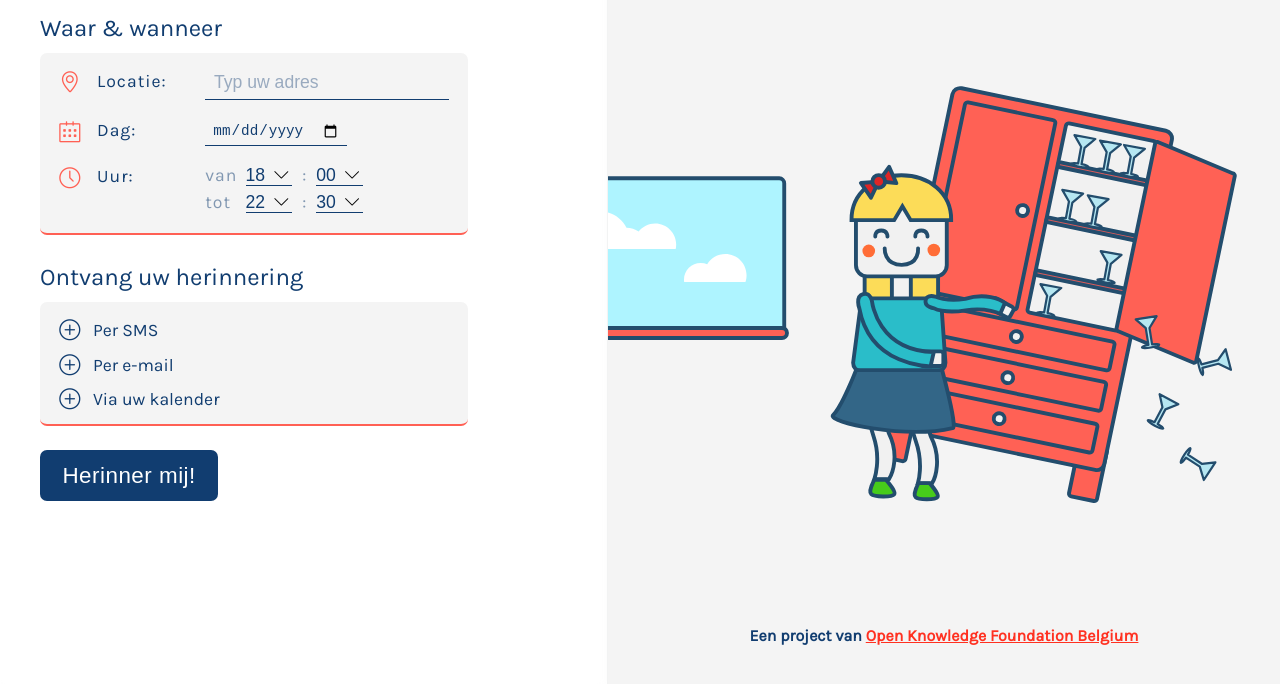
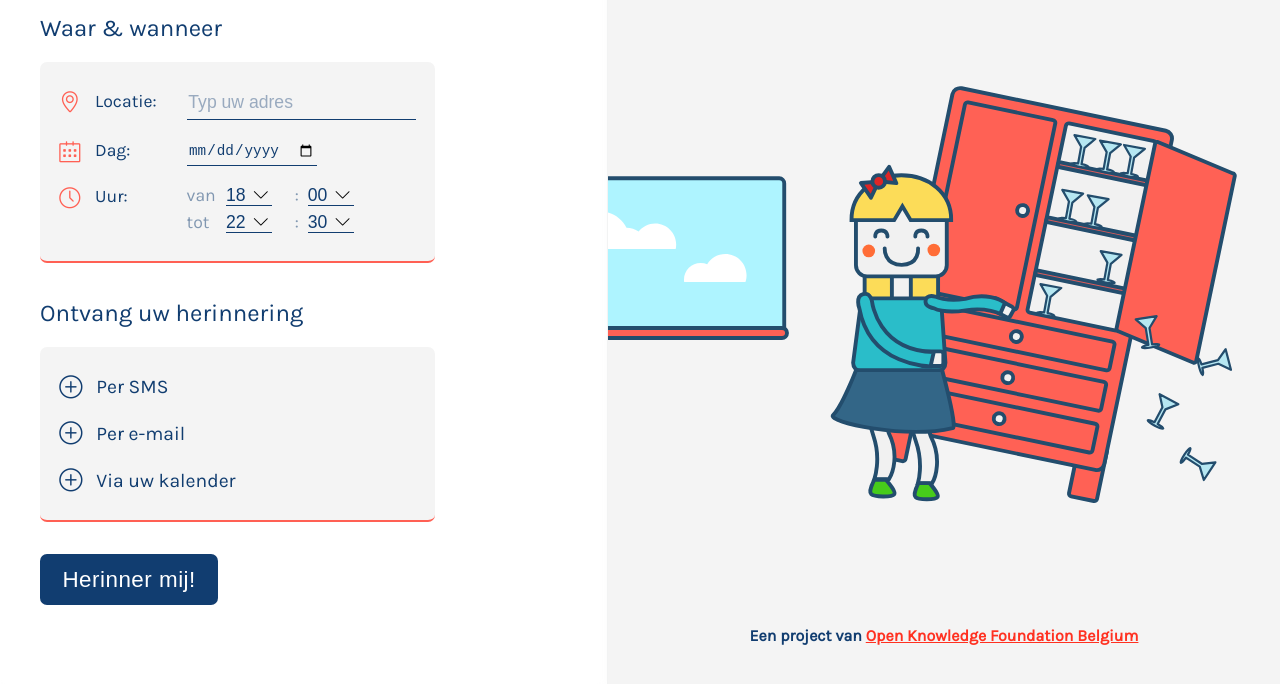
Before and after one commit to osoc16/kleinpas, a website: page index.html in a window 1280 px wide. Shown: the part 112-796 px from the top of the page. Drawn offline with nearby package versions, Linux system fonts and the light colour scheme; files that its build step writes are made by us from their sources.

Commit message:
Update design

```diff
--- a/assets/scss/_objects.form.scss
+++ b/assets/scss/_objects.form.scss
@@ -2,25 +2,50 @@
  * Form box
  */
 
-.form-box {
-    padding: 1em 1.5em;
-    @media (min-width: $bp2) {
-        padding: 2em 2.5em;
-    }
-    overflow: scroll;
-    box-shadow: inset -1px 0 0 0 rgba($gray, .5),
-                inset -3px 0 7px 0 rgba($gray, .1);
+.o-form-group {
+    display: block;
+    margin: 1em 0;
+    font-size: 1.1em;
 }
 
-.date-time {
-    border-radius: $radius;
-    background-color: $gray-light;
-    border-bottom: 2px solid $primary-red;
-    margin-bottom: 1.5em;
-    padding: .9em 1.2em 0;
+.o-form-control {
+    border: 0;
+    box-shadow: 0 1px $primary-blue-dark;
+    font-size: 1em;
+    color: $primary-blue-dark;
+    padding: .3em .1em;
+    background-color: transparent;
+    appearance: none;
+    display: block;
+
+    &:focus {
+        box-shadow: 0 2px $primary-blue-dark;
+        outline: none;
+        background-color: #fff;
+    }
 }
 
-.dt-icon {
+.o-form-controls-group {
+
+}
+
+.o-label {
+    vertical-align: top;
+    color: $primary-blue-dark;
+}
+
+.o-label-inbetween {
+    display: inline-block;
+    width: 2em;
+    color: $primary-blue-dark;
+    opacity: .5;
+}
+
+.o-label-inbetween--small {
+    width: .5em;
+}
+
+.o-label-icon {
     margin-right: .5em;
     font-size: 1.2em;
     position: relative;
@@ -28,45 +53,28 @@
     color: $primary-red;
 }
 
-.date-time * {
-    display: inline-block;
+.o-label--horizontal {
+    width: 7em;
 }
 
-.label-inbetween {
-    width: 2em;
-    color: $primary-blue-dark;
-    opacity: .5;
-}
+// horizontal form
 
-.label-inbetween-small {
-    width: .5em;
-    color: $primary-blue-dark;
-    opacity: .5;
-}
-
-.time-field {
-    font-size: 1.1em;
-    letter-spacing: 1px;
-    margin-bottom: 1em;
-    display: block;
-
-    .label {
-        width: 8em;
-        vertical-align: top;
+.o-form--horizontal {
+    .o-label,
+    .o-form-control,
+    .o-form-controls-group {
+        display: inline-block;
     }
 }
 
-.o-form-control {
-    border: 0;
-    box-shadow: 0 1px $primary-blue-dark;
-    font-size: 1em;
-    color: $primary-blue-dark;
-    padding: .3em .5em;
-    background-color: transparent;
-    appearance: none;
+// The following still needs to be sorted
 
-    &:focus {
-        box-shadow: 0 2px $primary-blue-dark;
+.form-box {
+    padding: 1em 1.5em;
+    @media (min-width: $bp2) {
+        padding: 2em 2.5em;
+        box-shadow: inset -1px 0 0 0 rgba($gray, .5),
+                    inset -3px 0 7px 0 rgba($gray, .1);
     }
 }
 
@@ -81,39 +89,12 @@ select + .select-arrow {
     }
 }
 
-.time-field input:focus {
-    outline: none;
-    background-color: #fff;
-}
-
 #tot {
     margin-left: .5em;
     margin-right: .5em;
 }
 
-.button-n-field {
-    flex: 1;
-    max-height: 270px;
-
-    &:first-child {
-        padding-right: 1em;
-    }
-
-    &:last-child {
-        padding-left: 1em;
-    }
-}
-
-#textme {
-    bottom: 150px;
-}
-
 .notification-medium {
-    background-color: $gray-light;
-    border-radius: $radius;
-    border-bottom: 2px solid $primary-red;
-    margin-bottom: 1.5em;
-    padding: .9em 1.2em .3em;
     color: $primary-blue-dark;
 }
 
--- /dev/null
+++ b/assets/scss/_objects.panel.scss
@@ -0,0 +1,14 @@
+/**
+ * Panel
+ */
+
+.o-panel {
+    margin: 1em 0 2em;
+    border-bottom: 2px solid $primary-red;
+
+    @media (min-width: $bp2) {
+        border-radius: $radius;
+        background-color: $gray-light;
+        padding: .5em 1.2em;
+    }
+}
--- a/assets/scss/_utilities.layout.scss
+++ b/assets/scss/_utilities.layout.scss
@@ -25,3 +25,7 @@
         flex: 1;
     }
 }
+
+.u-block {
+    display: block;
+}
--- a/assets/scss/styles.scss
+++ b/assets/scss/styles.scss
@@ -15,6 +15,7 @@
 
 @import 'objects.modal';
 @import 'objects.form';
+@import 'objects.panel';
 
 @import 'utilities.layout';
 
--- a/index.html
+++ b/index.html
@@ -33,33 +33,28 @@
                             <h1 class="tagline">Een oppas nodig?<br>Stel een herinnering in.</h1>
                             <h2 class="subtitle">Waar &amp; wanneer</h2>
 
-                            <div class="date-time">
-                                <span class="time-field">
-                                    <label class="label" for="place">
-                                        <i class="lines-icon icon-location-pin dt-icon"></i>
-                                        <p>Locatie:</p>
+                            <div class="o-panel o-form--horizontal">
+                                <div class="o-form-group">
+                                    <label class="o-label o-label--horizontal" for="place">
+                                        <i class="lines-icon icon-location-pin o-label-icon"></i>
+                                        Locatie:
                                     </label>
-                                    <div class="input">
                                     <input class="o-form-control" type="text" type="place" name="place" id="place" placeholder="Typ uw adres"/>
                                 </div>
-                                </span>
-                                <span class="time-field">
-                                    <label class="label" for="babysit-date">
-                                        <i class="lines-icon icon-calendar dt-icon"></i>
-                                        <p>Dag:</p>
+                                <div class="o-form-group">
+                                    <label class="o-label o-label--horizontal" for="babysit-date">
+                                        <i class="lines-icon icon-calendar o-label-icon"></i>
+                                        Dag:
                                     </label>
-                                    <div class="input">
                                     <input class="o-form-control" type="date" name="babysit-date" id="babysit-date"/>
                                 </div>
-                                </span>
-                                <span class="time-field">
-                                    <div class="label">
-                                        <i class="lines-icon icon-clock dt-icon"></i>
-                                        <p>Uur:</p>
+                                <div class="o-form-group">
+                                    <div class="o-label o-label--horizontal">
+                                        <i class="lines-icon icon-clock o-label-icon"></i>
+                                        Uur:
                                     </div>
-                                    <div class="input">
-                                    <span id="hour-field">
-                                        <label class="label-inbetween" for="start-hour">van</label>
+                                    <div class="o-form-controls-group" id="hour-field">
+                                        <label class="o-label-inbetween" for="start-hour">van</label>
                                         <select name="start-hour">
                                             <option value="00">00</option>
                                             <option value="01">01</option>
@@ -87,7 +82,7 @@
                                             <option value="23">23</option>
                                         </select>
                                         <span class="select-arrow"><i class="lines-icon icon-arrow-down"></i></span>
-                                        <span class="label-inbetween-small">:</span>
+                                        <span class="o-label-inbetween o-label-inbetween--small">:</span>
                                         <select name="start-minute">
                                             <option value="00">00</option>
                                             <option value="15">15</option>
@@ -95,8 +90,10 @@
                                             <option value="45">45</option>
                                         </select>
                                         <span class="select-arrow"><i class="lines-icon icon-arrow-down"></i></span>
-                                        <br>
-                                        <label class="label-inbetween" for="end-hour">tot</label>
+
+                                        <br />
+
+                                        <label class="o-label-inbetween" for="end-hour">tot</label>
                                         <select name="end-hour">
                                             <option value="00">00</option>
                                             <option value="01">01</option>
@@ -124,7 +121,7 @@
                                             <option value="23">23</option>
                                         </select>
                                         <span class="select-arrow"><i class="lines-icon icon-arrow-down"></i></span>
-                                        <span class="label-inbetween-small">:</span>
+                                        <span class="o-label-inbetween o-label-inbetween--small">:</span>
                                         <select name="end-minute">
                                             <option value="00">00</option>
                                             <option value="15">15</option>
@@ -132,15 +129,14 @@
                                             <option value="45">45</option>
                                         </select>
                                         <span class="select-arrow"><i class="lines-icon icon-arrow-down"></i></span>
-                                    </span>
-                                </span>
+                                    </div>
+                                </div>
                             </div>
                         </div>
 
                         <h2 class="subtitle">Ontvang uw herinnering</h2>
-                        <div class="notification-medium">
-                            <ul>
-                                <li>
+                        <div class="o-panel notification-medium">
+                            <div class="o-form-group">
                                 <input id="checkbox1" type="checkbox" id="sms">
                                 <label for="checkbox1">
                                     <i class="lines-icon icon-plus"></i>
@@ -150,8 +146,8 @@
                                 <div class="notify-field" id="textme">
                                     <input class="o-form-control" type="tel" name="phone" id="phone" placeholder="Typ uw telefoonnummer"/>
                                 </div>
-                                </li>
-                                <li>
+                            </div>
+                            <div class="o-form-group">
                                 <input id="checkbox2" type="checkbox">
                                 <label for="checkbox2">
                                     <i class="lines-icon icon-plus"></i>
@@ -161,16 +157,15 @@
                                 <div class="notify-field" id="mailme">
                                     <input class="o-form-control" type="email" name="email" id="email" placeholder="Typ uw e-mailadres"/>
                                 </div>
-                                </li>
-                                <li>
+                            </div>
+                            <div class="o-form-group">
                                 <input id="checkbox3" type="checkbox">
                                 <label for="checkbox3" class="calenderClick">
                                     <i class="lines-icon icon-plus"></i>
                                     <i class="lines-icon icon-check"></i>
                                     Via uw kalender
                                 </label>
-                                </li>
-                            </ul>
+                            </div>
                         </div>
 
 
```
Lines whose indentation alone changed are shown as unchanged.
